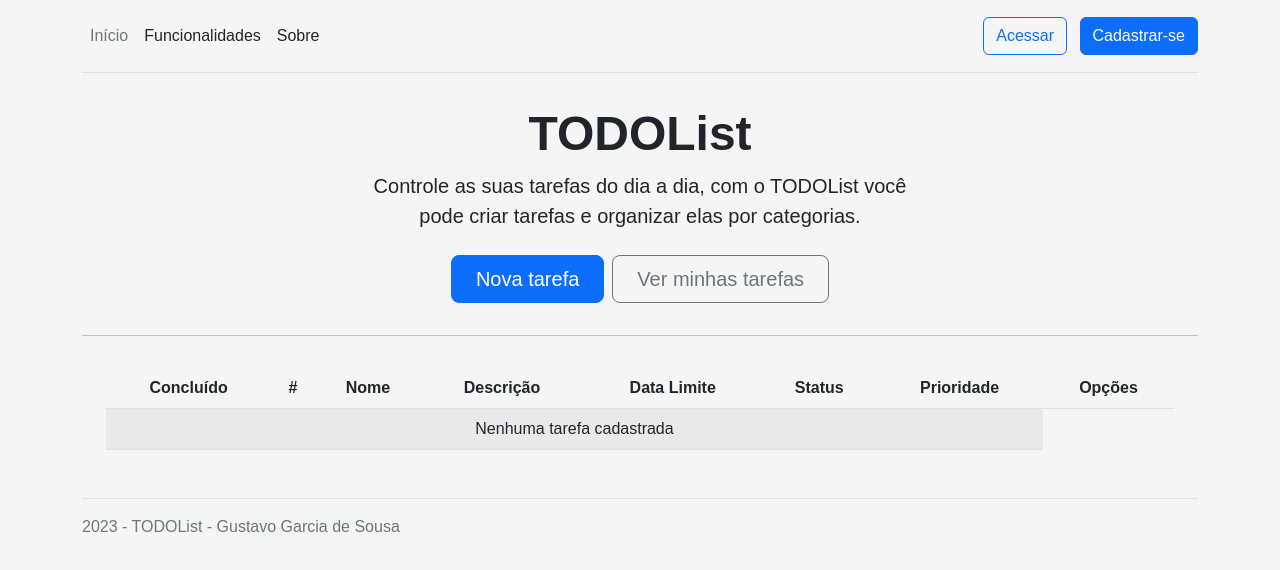
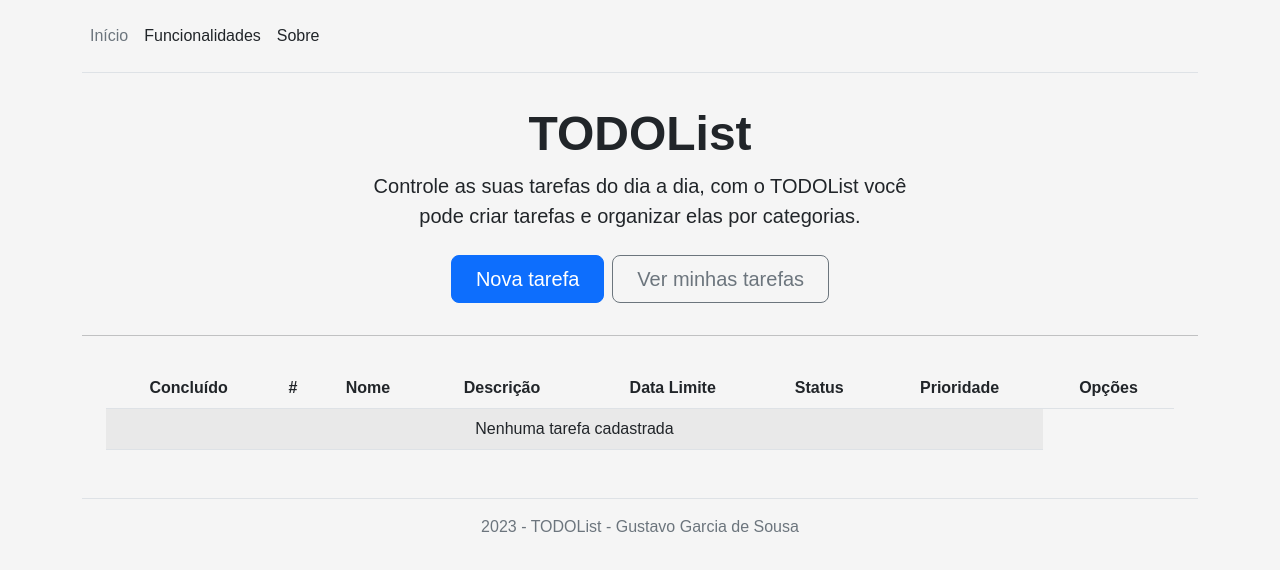
Before and after one commit to gustavogarciaps/todo-list, a plain HTML site: page Frontend/index.html in a window 1280 px wide. Drawn offline with nearby package versions, Linux system fonts and the light colour scheme.

Commit message:
Ocultando partes não essenciais

```diff
--- a/Frontend/index.html
+++ b/Frontend/index.html
@@ -30,11 +30,12 @@
                     <li><a href="#" class="nav-link px-2 link-dark">Funcionalidades</a></li>
                     <li><a href="#" class="nav-link px-2 link-dark">Sobre</a></li>
                </ul>
-
+          <!--- Parte dos Botões
                <div class="col-md-3 text-end">
                     <button type="button" class="btn btn-outline-primary me-2">Acessar</button>
                     <button type="button" class="btn btn-primary">Cadastrar-se</button>
                </div>
+          -->
           </header>
 
           <main>
@@ -194,8 +195,8 @@
 
                                         <hr class="my-4">
 
-                                        <button type="button" class="btn btn-secondary"
-                                             data-bs-dismiss="modal" id="fechar_formulario">Cancelar</button>
+                                        <button type="button" class="btn btn-secondary" data-bs-dismiss="modal"
+                                             id="fechar_formulario">Cancelar</button>
                                         <button type="submit" class="btn btn-primary"
                                              id="capturar_formulario">Salvar</button>
                                    </form>
@@ -254,8 +255,10 @@
 
           </main>
 
-          <footer id="meu_footer" class="pt-3 mt-4 text-muted border-top">
-               &copy; <script>const dataAtual = new Date(); document.getElementById('meu_footer').innerHTML = dataAtual.getFullYear()</script> - TODOList - Gustavo Garcia de Sousa
+          <footer id="meu_footer" class="pt-3 mt-4 text-muted border-top text-center">
+               &copy;
+               <script>const dataAtual = new Date(); document.getElementById('meu_footer').innerHTML = dataAtual.getFullYear()</script>
+               - TODOList - Gustavo Garcia de Sousa
           </footer>
      </div>
 
```
